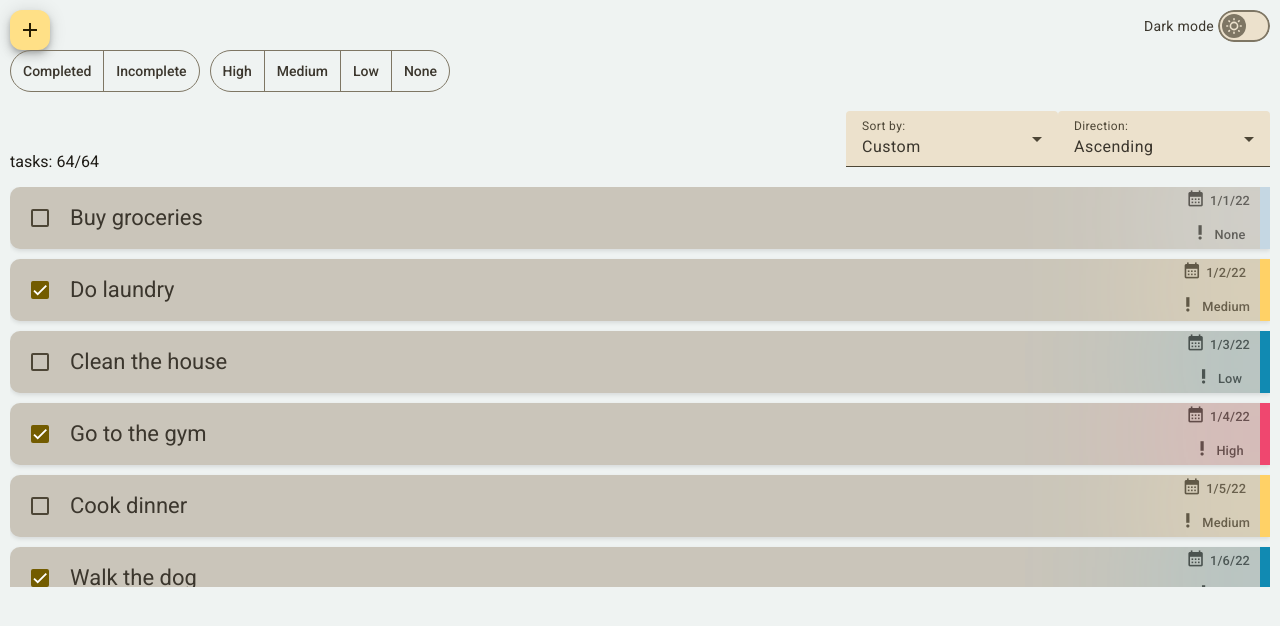
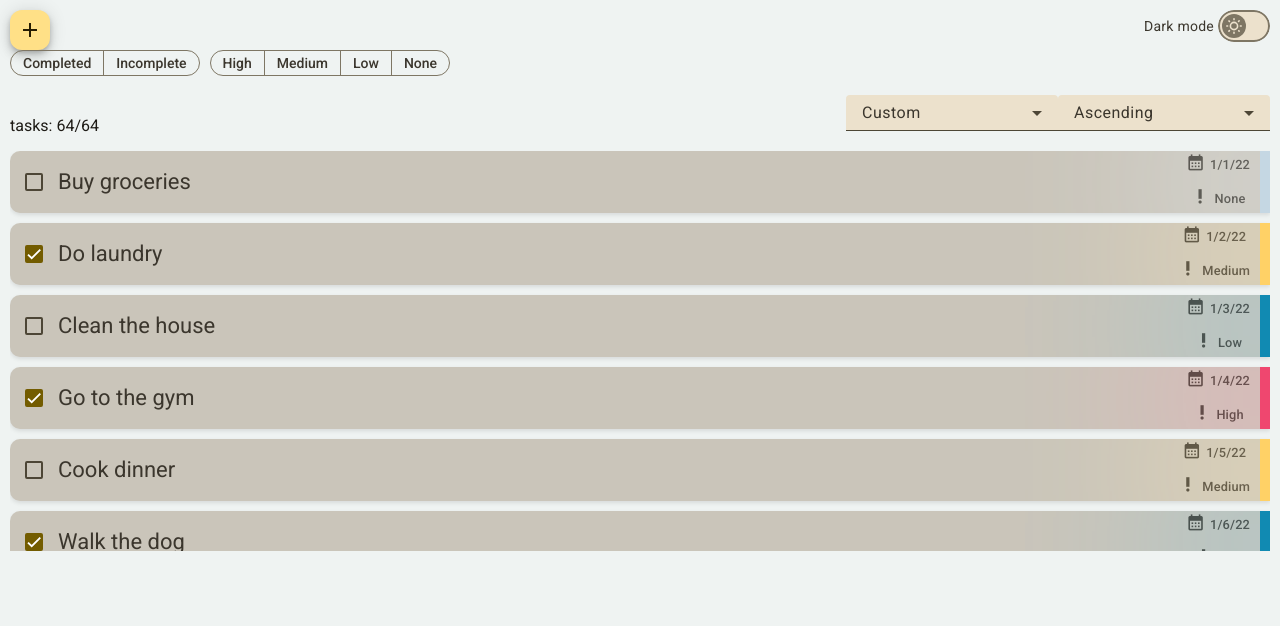
Before and after one commit to Snellingen/tasker, an Angular app: page /task-overview in a window 1280 px wide. Shown: the top 626 px of the page. Built offline with nearby package versions, Linux system fonts and the light colour scheme.

Commit message:
higher density

```diff
--- a/src/m3-theme.scss
+++ b/src/m3-theme.scss
@@ -145,6 +145,9 @@ $light-theme: mat.define-theme((
   typography: (
     use-system-variables: true,
   ),
+  density: (
+    scale: -5
+  )
 ));
 $dark-theme: mat.define-theme((
   color: (
@@ -156,4 +159,7 @@ $dark-theme: mat.define-theme((
   typography: (
     use-system-variables: true,
   ),
+  density: (
+    scale: -5
+  )
 ));
```
